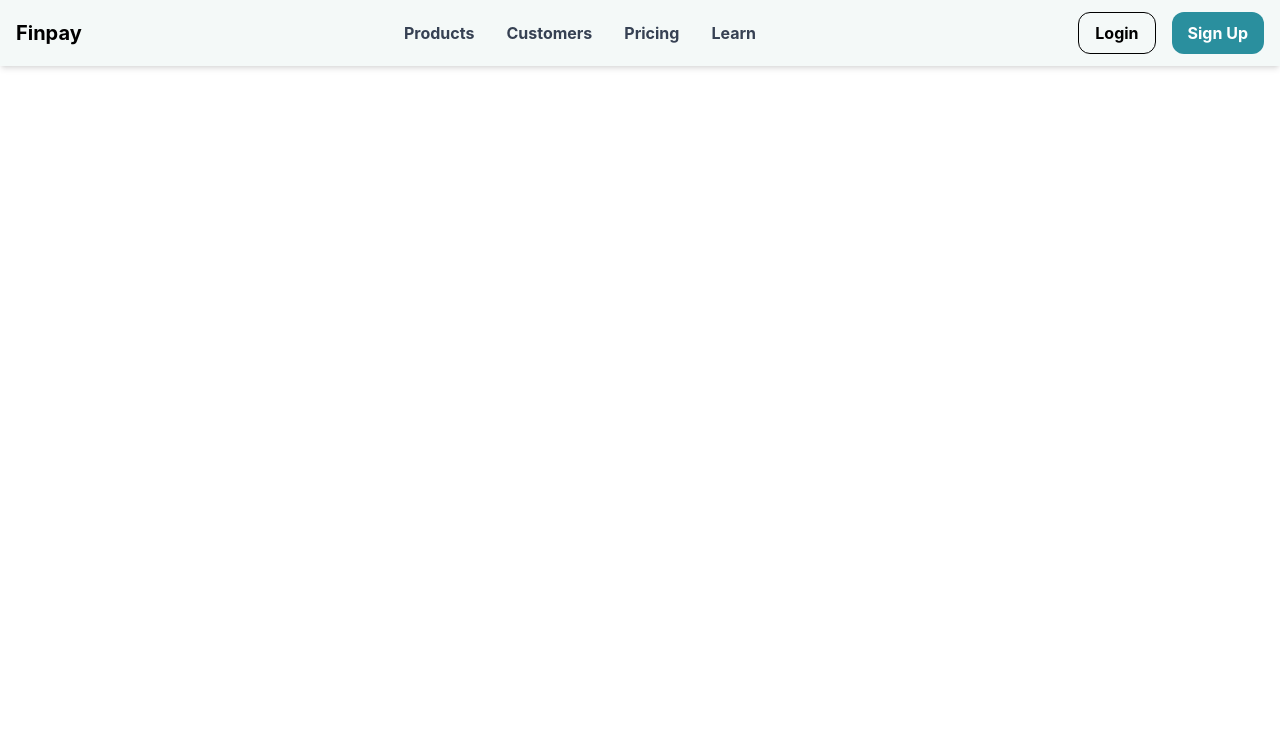
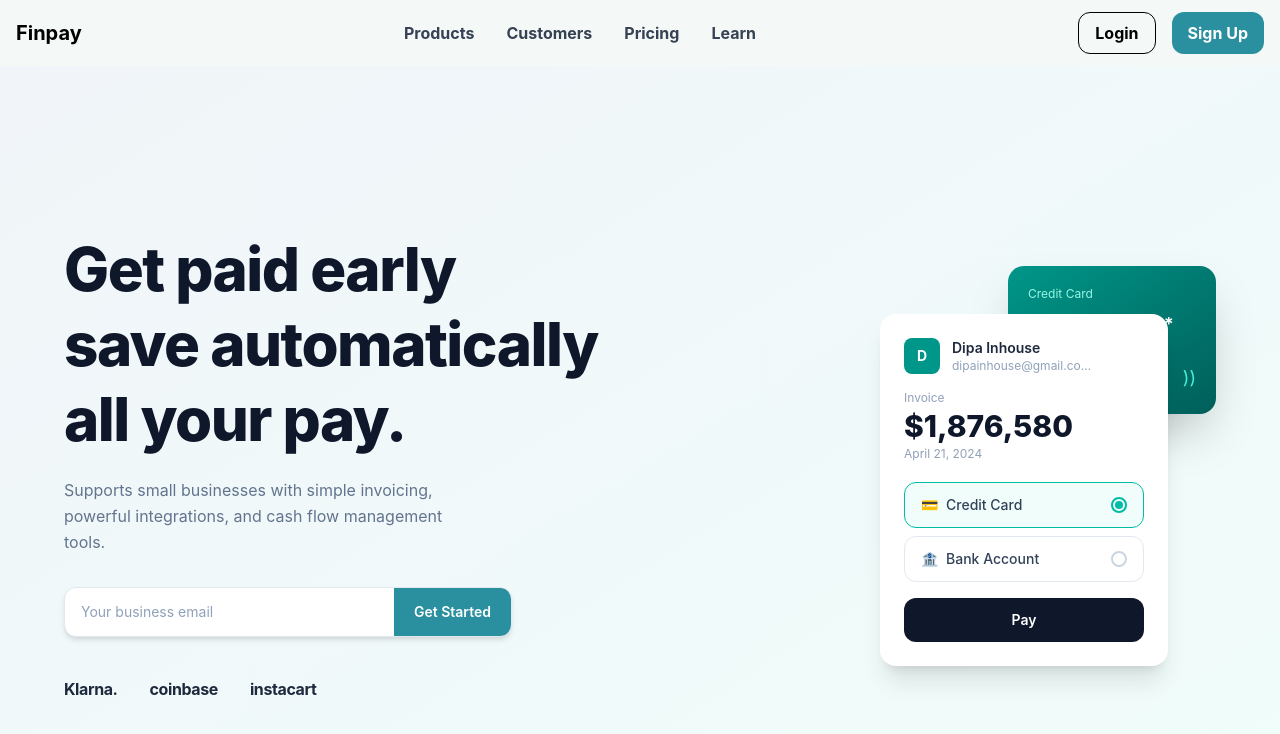
Before and after one commit to malikahsankhan/landing-pages, a Next.js app: page / in a window 1280 px wide. Shown: the top 734 px of the page. Built offline with nearby package versions, Linux system fonts and the light colour scheme.

Commit message:
Added her section

```diff
--- a/app/page.tsx
+++ b/app/page.tsx
@@ -1,9 +1,12 @@
 import Navbar from "@/components/Navbar";
+import HeroSection from "@/components/hero";
 
 export default function Home() {
   return (
     <main>
       <Navbar />
+      <HeroSection></HeroSection>
+
     </main>
   );
 }
--- a/components/Navbar.tsx
+++ b/components/Navbar.tsx
@@ -44,8 +44,8 @@ export default function Navbar() {
           </ul>
 
           <div className="flex flex-col space-y-2">
-            <button className="rounded-xl hover:bg-[#2a8f9e] border px-4 py-2 cursor-pointer">Login</button>
-            <button className="rounded-xl bg-[#2a8f9e] px-4 py-2 text-white curser-pointer">
+            <button className="rounded-xl hover:bg-teal-700 border px-4 py-2 cursor-pointer">Login</button>
+            <button className="rounded-xl bg-[#2a8f9e] bg-teal-700 px-4 py-2 text-white curser-pointer">
               Sign Up
             </button>
           </div>
--- /dev/null
+++ b/components/hero.tsx
@@ -0,0 +1,152 @@
+"use client";
+import { useState } from "react";
+
+export default function HeroSection() {
+  const [payMethod, setPayMethod] = useState("credit");
+  const [email, setEmail] = useState("");
+
+  return (
+    <div className="min-h-screen bg-gradient-to-br from-slate-100 to-teal-50 flex items-center px-6 py-16 font-sans">
+      <div className="max-w-6xl mx-auto w-full flex flex-col lg:flex-row items-center justify-between gap-16">
+        <div className="flex-1 max-w-xl">
+          <h1 className="text-5xl lg:text-6xl font-extrabold text-slate-900 leading-tight tracking-tight mb-5">
+            Get paid early
+            <br />
+            save automatically
+            <br />
+            all your pay.
+          </h1>
+
+          <p className="text-slate-500 text-base leading-relaxed mb-8 max-w-sm">
+            Supports small businesses with simple invoicing, powerful
+            integrations, and cash flow management tools.
+          </p>
+          <div className="flex items-center bg-white rounded-xl overflow-hidden shadow-md border border-slate-200 max-w-md">
+            <input
+              type="email"
+              placeholder="Your business email"
+              value={email}
+              onChange={(e) => setEmail(e.target.value)}
+              className="flex-1 px-4 py-3.5 text-sm text-slate-800 outline-none bg-transparent placeholder-slate-400"
+            />
+            <button className="bg-[#2a8f9e] hover:bg-teal-700 transition-colors text-white text-sm font-semibold px-5 py-3.5 whitespace-nowrap">
+              Get Started
+            </button>
+          </div>
+          <div className="flex items-center gap-8 mt-10 flex-wrap">
+            <span className="text-slate-800 font-bold text-base tracking-tight">
+              Klarna.
+            </span>
+            <span className="text-slate-800 font-bold text-base tracking-tight">
+              coinbase
+            </span>
+            <span className="text-slate-800 font-bold text-base tracking-tight">
+               instacart
+            </span>
+          </div>
+        </div>
+        <div className="flex-1 max-w-sm w-full relative min-h-80">
+          <div className="absolute top-0 right-0 z-10 w-52 bg-gradient-to-br from-teal-600 to-teal-800 rounded-2xl p-5 text-white shadow-2xl">
+            <p className="text-xs text-teal-200 mb-2">Credit Card</p>
+            <p className="text-lg font-bold tracking-widest">234 **** ****</p>
+            <div className="flex items-center justify-between mt-6">
+              <span className="text-2xl font-extrabold italic tracking-wider">
+                VISA
+              </span>
+              <span className="text-lg text-teal-300">))</span>
+            </div>
+          </div>
+
+          <div className="relative z-20 bg-white rounded-2xl shadow-xl p-6 mt-12 mx-auto w-72">
+            <div className="flex items-center gap-3 mb-4">
+              <div className="w-9 h-9 rounded-lg bg-teal-600 flex items-center justify-center text-white font-bold text-sm shrink-0">
+                D
+              </div>
+              <div>
+                <p className="text-sm font-semibold text-slate-800">
+                  Dipa Inhouse
+                </p>
+                <p className="text-xs text-slate-400 truncate w-40">
+                  dipainhouse@gmail.co…
+                </p>
+              </div>
+            </div>
+
+            {/* Invoice Amount */}
+            <div className="mb-5">
+              <p className="text-xs text-slate-400 mb-0.5">Invoice</p>
+              <p className="text-3xl font-extrabold text-slate-900">
+                $1,876,580
+              </p>
+              <p className="text-xs text-slate-400 mt-0.5">April 21, 2024</p>
+            </div>
+
+            {/* Payment Methods */}
+            <div className="flex flex-col gap-2 mb-4">
+              {/* Credit Card Option */}
+              <button
+                onClick={() => setPayMethod("credit")}
+                className={`flex items-center justify-between px-4 py-3 rounded-xl border transition-all ${
+                  payMethod === "credit"
+                    ? "border-teal-500 bg-teal-50"
+                    : "border-slate-200 bg-white"
+                }`}
+              >
+                <div className="flex items-center gap-2">
+                  <span className="text-slate-500 text-sm">💳</span>
+                  <span className="text-sm font-medium text-slate-700">
+                    Credit Card
+                  </span>
+                </div>
+                <div
+                  className={`w-4 h-4 rounded-full border-2 flex items-center justify-center ${
+                    payMethod === "credit"
+                      ? "border-teal-500"
+                      : "border-slate-300"
+                  }`}
+                >
+                  {payMethod === "credit" && (
+                    <div className="w-2 h-2 rounded-full bg-teal-500" />
+                  )}
+                </div>
+              </button>
+
+              {/* Bank Account Option */}
+              <button
+                onClick={() => setPayMethod("bank")}
+                className={`flex items-center justify-between px-4 py-3 rounded-xl border transition-all ${
+                  payMethod === "bank"
+                    ? "border-teal-500 bg-teal-50"
+                    : "border-slate-200 bg-white"
+                }`}
+              >
+                <div className="flex items-center gap-2">
+                  <span className="text-slate-500 text-sm">🏦</span>
+                  <span className="text-sm font-medium text-slate-700">
+                    Bank Account
+                  </span>
+                </div>
+                <div
+                  className={`w-4 h-4 rounded-full border-2 flex items-center justify-center ${
+                    payMethod === "bank"
+                      ? "border-teal-500"
+                      : "border-slate-300"
+                  }`}
+                >
+                  {payMethod === "bank" && (
+                    <div className="w-2 h-2 rounded-full bg-teal-500" />
+                  )}
+                </div>
+              </button>
+            </div>
+
+            {/* Pay Button */}
+            <button className="w-full bg-slate-900 hover:bg-slate-800 text-white font-semibold py-3 rounded-xl transition-colors text-sm">
+              Pay
+            </button>
+          </div>
+        </div>
+      </div>
+    </div>
+  );
+}
```
